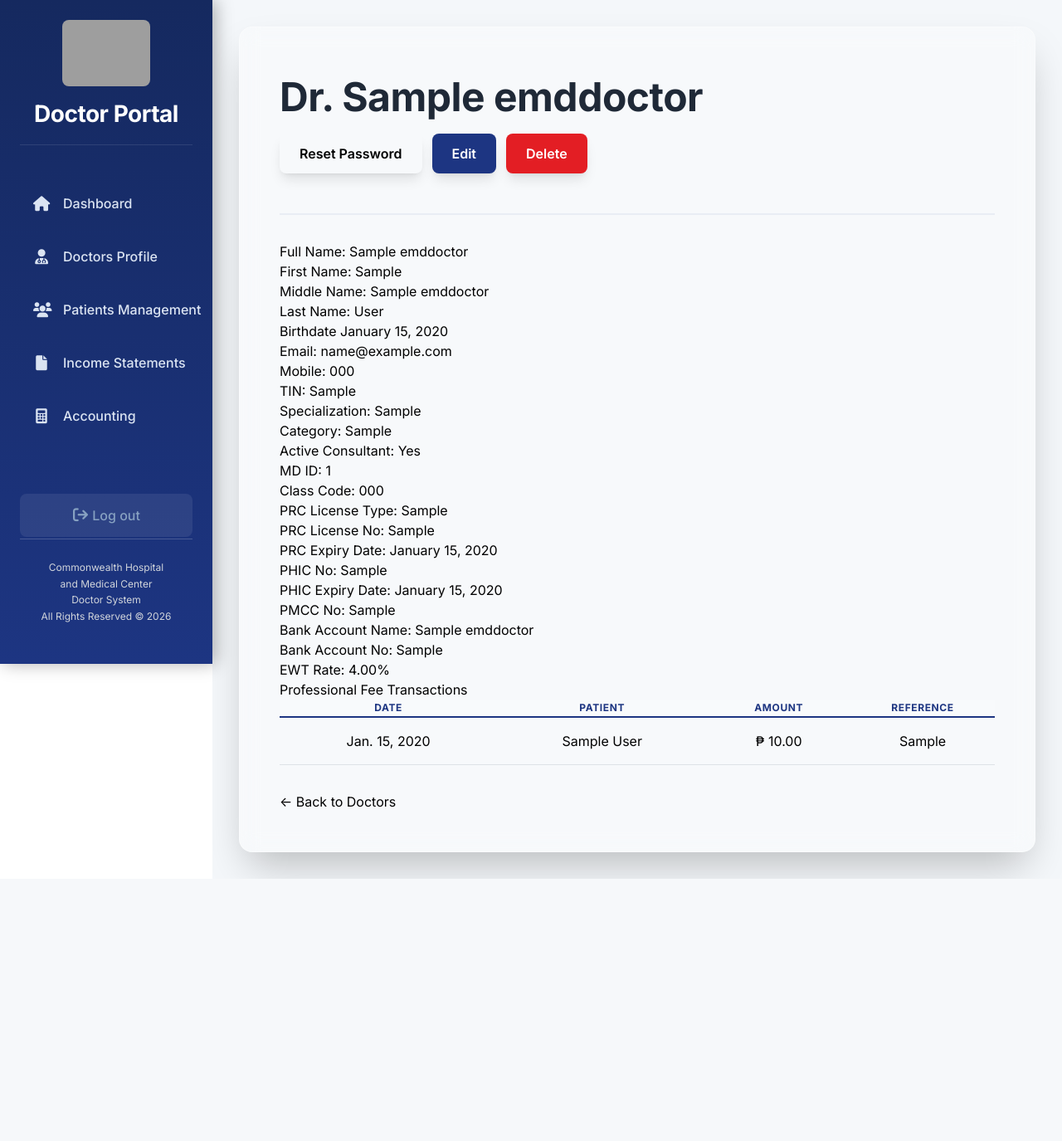
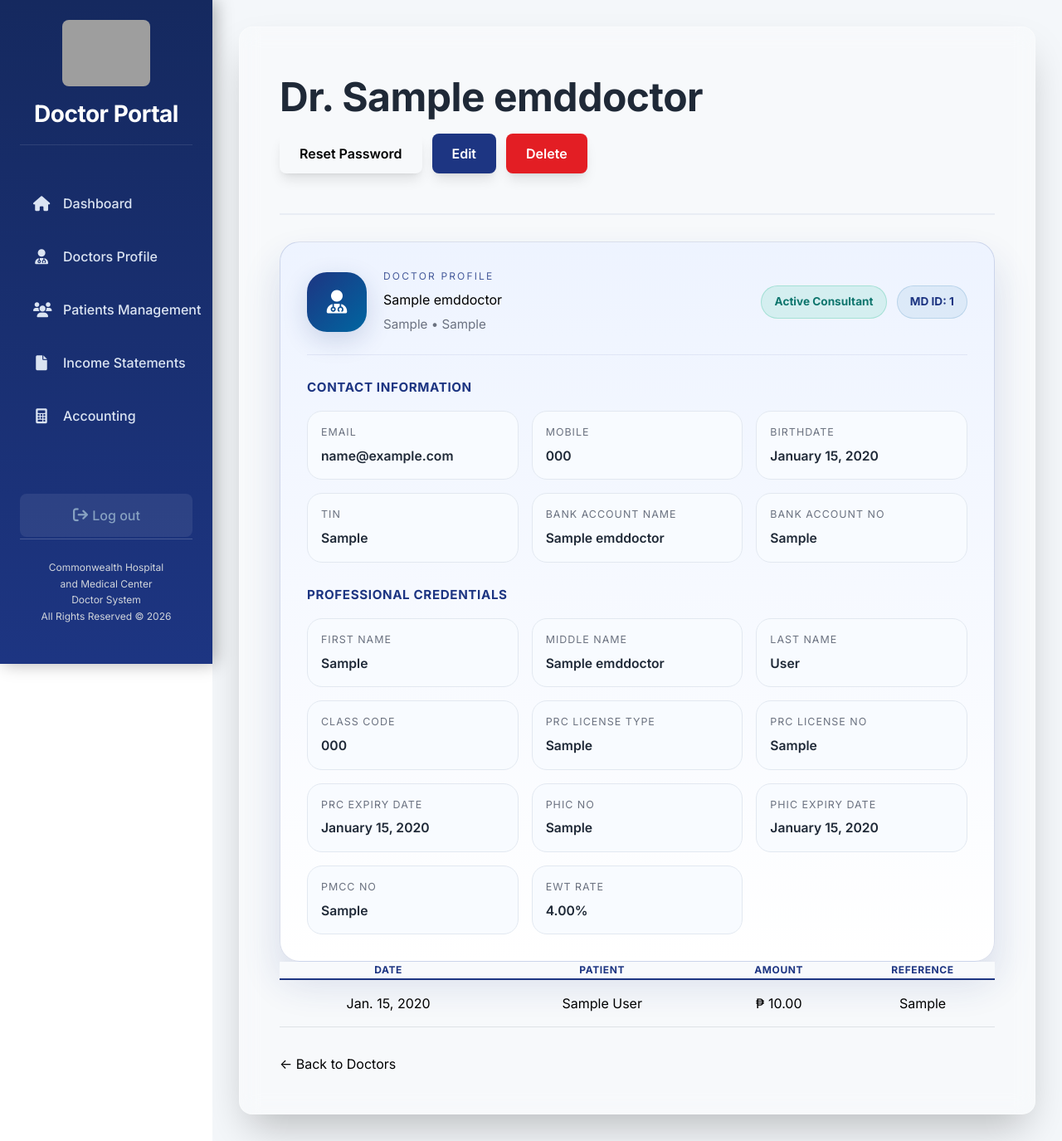
Before and after one commit to Jeypi918/DoctorSystem, a Django app: page /doctors/1/ in a window 1280 px wide. Shown: the whole page at 83% size. Before the commit the page ends 1059 px from the top, so only its background shows below. Run offline with Django 4.2, Linux system fonts and the light colour scheme; a user stored in the database is signed in; tables that the repository leaves empty hold one stand-in row (values such as "Sample post"); parts of the project's set-up code (start-up, migrations or seed data) failed here and were passed over; some libraries are stand-ins or nearby versions; grey boxes are pictures that could not be loaded.

Commit message:
doctors view
Changed design

```diff
--- a/Doctor System/static/styles.css
+++ b/Doctor System/static/styles.css
@@ -214,7 +214,7 @@ body {
   transform: scale(1.05);
 }
 
-/* Sidebar Backdrop -->
+/* Sidebar Backdrop */
 .sidebar-backdrop {
   display: none;
   position: fixed;
@@ -288,6 +288,148 @@ body {
   margin-bottom: 1.5rem;
   color: var(--text);
   font-size: clamp(1.5rem, 4vw, 2rem);
+}
+
+.detail-card {
+  background: linear-gradient(180deg, rgba(237, 243, 255, 0.96), rgba(255, 255, 255, 0.96));
+  border: 1px solid rgba(29, 53, 130, 0.16);
+  box-shadow: 0 25px 45px rgba(29, 53, 130, 0.16);
+  border-radius: 24px;
+  padding: 2rem;
+  display: grid;
+  gap: 1.75rem;
+}
+
+.detail-card-overview {
+  display: flex;
+  flex-wrap: wrap;
+  gap: 1.5rem;
+  align-items: center;
+  justify-content: space-between;
+  border-bottom: 1px solid rgba(29, 53, 130, 0.08);
+  padding-bottom: 1.5rem;
+}
+
+.detail-card-headline {
+  display: flex;
+  gap: 1.25rem;
+  align-items: center;
+  min-width: 0;
+}
+
+.detail-card-avatar {
+  min-width: 72px;
+  min-height: 72px;
+  width: 72px;
+  height: 72px;
+  border-radius: 24px;
+  display: grid;
+  place-items: center;
+  background: linear-gradient(135deg, var(--primary-navy), var(--metro-blue));
+  color: #ffffff;
+  font-size: 1.75rem;
+  box-shadow: 0 10px 30px rgba(29, 53, 130, 0.18);
+}
+
+.detail-card-eyebrow {
+  margin: 0 0 0.45rem;
+  text-transform: uppercase;
+  letter-spacing: 0.18em;
+  font-size: 0.75rem;
+  color: var(--primary-navy);
+  opacity: 0.8;
+}
+
+.detail-card-subtitle {
+  margin: 0.45rem 0 0;
+  color: var(--muted);
+  font-size: 0.95rem;
+}
+
+.detail-card-meta {
+  display: flex;
+  flex-wrap: wrap;
+  gap: 0.75rem;
+  align-items: center;
+}
+
+.status-pill {
+  display: inline-flex;
+  align-items: center;
+  justify-content: center;
+  padding: 0.55rem 0.95rem;
+  border-radius: 999px;
+  font-size: 0.85rem;
+  font-weight: 700;
+  color: var(--primary-navy);
+  background: rgba(0, 102, 161, 0.08);
+  border: 1px solid rgba(0, 102, 161, 0.16);
+}
+
+.status-pill-active {
+  background: rgba(16, 185, 129, 0.12);
+  border-color: rgba(16, 185, 129, 0.24);
+  color: #0f766e;
+}
+
+.status-pill-inactive {
+  background: rgba(220, 53, 69, 0.09);
+  border-color: rgba(220, 53, 69, 0.18);
+  color: #c92a2a;
+}
+
+.detail-card-group {
+  display: grid;
+  gap: 1rem;
+}
+
+.group-heading {
+  font-size: 0.95rem;
+  font-weight: 700;
+  letter-spacing: 0.04em;
+  text-transform: uppercase;
+  color: var(--primary-navy);
+}
+
+.detail-card-grid {
+  display: grid;
+  grid-template-columns: repeat(auto-fit, minmax(220px, 1fr));
+  gap: 1rem;
+}
+
+.detail-row {
+  display: flex;
+  flex-direction: column;
+  gap: 0.45rem;
+  padding: 1rem;
+  border-radius: 18px;
+  background: #f8fbff;
+  border: 1px solid rgba(226, 232, 240, 1);
+}
+
+.detail-row .label {
+  font-size: 0.78rem;
+  color: var(--muted);
+  letter-spacing: 0.08em;
+  text-transform: uppercase;
+}
+
+.detail-row .value {
+  font-size: 0.98rem;
+  font-weight: 600;
+  color: var(--text);
+  word-break: break-word;
+}
+
+@media (max-width: 768px) {
+  .detail-card-overview {
+    flex-direction: column;
+    align-items: stretch;
+  }
+
+  .detail-card-meta {
+    justify-content: flex-start;
+  }
 }
 
 /* ===== 4. DASHBOARD CARDS ===== */
--- a/Doctor System/templates/doctor_detail.html
+++ b/Doctor System/templates/doctor_detail.html
@@ -9,114 +9,124 @@
   </div>
 </div>
 
-<div class="detail-card">
+<div class="detail-card" style="background: linear-gradient(180deg, rgba(237, 243, 255, 0.96), rgba(255, 255, 255, 0.96)); border: 1px solid rgba(29, 53, 130, 0.16); box-shadow: 0 25px 45px rgba(29, 53, 130, 0.16);">
+  <div class="detail-card-overview">
+    <div class="detail-card-headline">
+      <div class="detail-card-avatar">
+        <i class="fa fa-user-md"></i>
+      </div>
+      <div>
+        <p class="detail-card-eyebrow">Doctor Profile</p>
+        <h2>{{ doctor.doctors_name }}</h2>
+        <p class="detail-card-subtitle">{{ doctor.specialization|default:"General" }} • {{ doctor.category|default:"Unassigned" }}</p>
+      </div>
+    </div>
+    <div class="detail-card-meta">
+      {% if doctor.is_active_consultant %}
+        <span class="status-pill status-pill-active">Active Consultant</span>
+      {% else %}
+        <span class="status-pill status-pill-inactive">Inactive Consultant</span>
+      {% endif %}
+      <span class="status-pill">MD ID: {{ doctor.pk_emddoctors|default:"—" }}</span>
+    </div>
+  </div>
+
+  <div class="detail-card-group">
+    <div class="group-heading">Contact Information</div>
+    <div class="detail-card-grid">
       <div class="detail-row">
-    <span class="label">Full Name:</span>
-    <span class="value">{{ doctor.doctors_name }}</span>
+        <span class="label">Email</span>
+        <span class="value">{{ doctor.email|default:"—" }}</span>
       </div>
       <div class="detail-row">
-    <span class="label">First Name:</span>
-    <span class="value">{{ doctor.firstname }}</span>
-  </div>
-  <div class="detail-row">
-    <span class="label">Middle Name:</span>
-    <span class="value">{{ doctor.middlename }}</span>
-  </div>
-  <div class="detail-row">
-    <span class="label">Last Name:</span>
-    <span class="value">{{ doctor.lastname }}</span>
+        <span class="label">Mobile</span>
+        <span class="value">
+          {% if doctor.mobilephone %}
+            {{ doctor.mobilephone }}
+          {% elif doctor.mobilephone2 %}
+            {{ doctor.mobilephone2 }}
+          {% else %}
+            {{ doctor.smsplusmobileno|default:"—" }}
+          {% endif %}
+        </span>
       </div>
       <div class="detail-row">
         <span class="label">Birthdate</span>
         <span class="value">{{ doctor.birthdate_display|default:"—" }}</span>
       </div>
       <div class="detail-row">
-    <span class="label">Email:</span>
-    <span class="value">{{ doctor.email }}</span>
+        <span class="label">TIN</span>
+        <span class="value">{{ doctor.tin|default:"—" }}</span>
       </div>
       <div class="detail-row">
-    <span class="label">Mobile:</span>
-    <span class="value">
-      {% if doctor.mobilephone %}
-        {{ doctor.mobilephone }}
-      {% elif doctor.mobilephone2 %}
-        {{ doctor.mobilephone2 }}
-      {% else %}
-        {{ doctor.smsplusmobileno }}
-      {% endif %}
-    </span>
+        <span class="label">Bank Account Name</span>
+        <span class="value">{{ doctor.bankacctname|default:"—" }}</span>
+      </div>
+      <div class="detail-row">
+        <span class="label">Bank Account No</span>
+        <span class="value">{{ doctor.bankacctno|default:"—" }}</span>
+      </div>
+    </div>
   </div>
 
-
+  <div class="detail-card-group">
+    <div class="group-heading">Professional Credentials</div>
+    <div class="detail-card-grid">
       <div class="detail-row">
-    <span class="label">TIN:</span>
-    <span class="value">{{ doctor.tin }}</span>
+        <span class="label">First Name</span>
+        <span class="value">{{ doctor.firstname|default:"—" }}</span>
       </div>
       <div class="detail-row">
-    <span class="label">Specialization:</span>
-    <span class="value">{{ doctor.specialization }}</span>
+        <span class="label">Middle Name</span>
+        <span class="value">{{ doctor.middlename|default:"—" }}</span>
       </div>
       <div class="detail-row">
-    <span class="label">Category:</span>
-    <span class="value">{{ doctor.category}}</span>
+        <span class="label">Last Name</span>
+        <span class="value">{{ doctor.lastname|default:"—" }}</span>
       </div>
       <div class="detail-row">
-    <span class="label">Active Consultant:</span>
-    <span class="value">{{ doctor.is_active_consultant }}</span>
-  </div>
-  <div class="detail-row">
-    <span class="label">MD ID:</span>
-    <span class="value">{{ doctor.pk_emddoctors }}</span>
-  </div>
-  <div class="detail-row">
-    <span class="label">Class Code:</span>
+        <span class="label">Class Code</span>
         <span class="value">{{ doctor.classcode|default:"—" }}</span>
       </div>
       <div class="detail-row">
-    <span class="label">PRC License Type:</span>
+        <span class="label">PRC License Type</span>
         <span class="value">{{ doctor.prctype|default:"—" }}</span>
       </div>
       <div class="detail-row">
-    <span class="label">PRC License No:</span>
-    <span class="value">{{ doctor.prcno }}</span>
+        <span class="label">PRC License No</span>
+        <span class="value">{{ doctor.prcno|default:"—" }}</span>
       </div>
       <div class="detail-row">
-    <span class="label">PRC Expiry Date:</span>
+        <span class="label">PRC Expiry Date</span>
         <span class="value">{{ doctor.prcexpdate_display|default:"—" }}</span>
       </div>
       <div class="detail-row">
-    <span class="label">PHIC No:</span>
-    <span class="value">{{ doctor.phicno }}</span>
+        <span class="label">PHIC No</span>
+        <span class="value">{{ doctor.phicno|default:"—" }}</span>
       </div>
       <div class="detail-row">
-    <span class="label">PHIC Expiry Date:</span>
+        <span class="label">PHIC Expiry Date</span>
         <span class="value">{{ doctor.phicexpdate_display|default:"—" }}</span>
       </div>
       <div class="detail-row">
-    <span class="label">PMCC No:</span>
-    <span class="value">{{ doctor.pmccno }}</span>
+        <span class="label">PMCC No</span>
+        <span class="value">{{ doctor.pmccno|default:"—" }}</span>
       </div>
       <div class="detail-row">
-    <span class="label">Bank Account Name:</span>
-    <span class="value">{{ doctor.bankacctname }}</span>
-  </div>
-  <div class="detail-row">
-    <span class="label">Bank Account No:</span>
-    <span class="value">{{ doctor.bankacctno }}</span>
-  </div>
-  <div class="detail-row">
-    <span class="label">EWT Rate:</span>
-    <span class="value">{{ doctor.ewtrate_pct }}</span>
+        <span class="label">EWT Rate</span>
+        <span class="value">{{ doctor.ewtrate_pct|default:"—" }}</span>
       </div>
       {% if doctor.pk_emdoctors %}
       <div class="detail-row">
-    <span class="label">MD ID:</span>
+        <span class="label">EMD ID</span>
         <span class="value">{{ doctor.pk_emdoctors }}</span>
       </div>
       {% endif %}
     </div>
+  </div>
+</div>
 
-<h2>Professional Fee Transactions</h2>
+<!-- <h2>Professional Fee Transactions</h2> -->
 {% if transactions %}
   <div class="table-responsive">
     <table class="data-table">
@@ -141,7 +151,7 @@
     </table>
   </div>
 {% else %}
-  <p>No transactions for this doctor.</p>
+  <!-- <p>No transactions for this doctor.</p> -->
 {% endif %}
 
 <div class="back-link">
```
Lines whose indentation alone changed are shown as unchanged.
